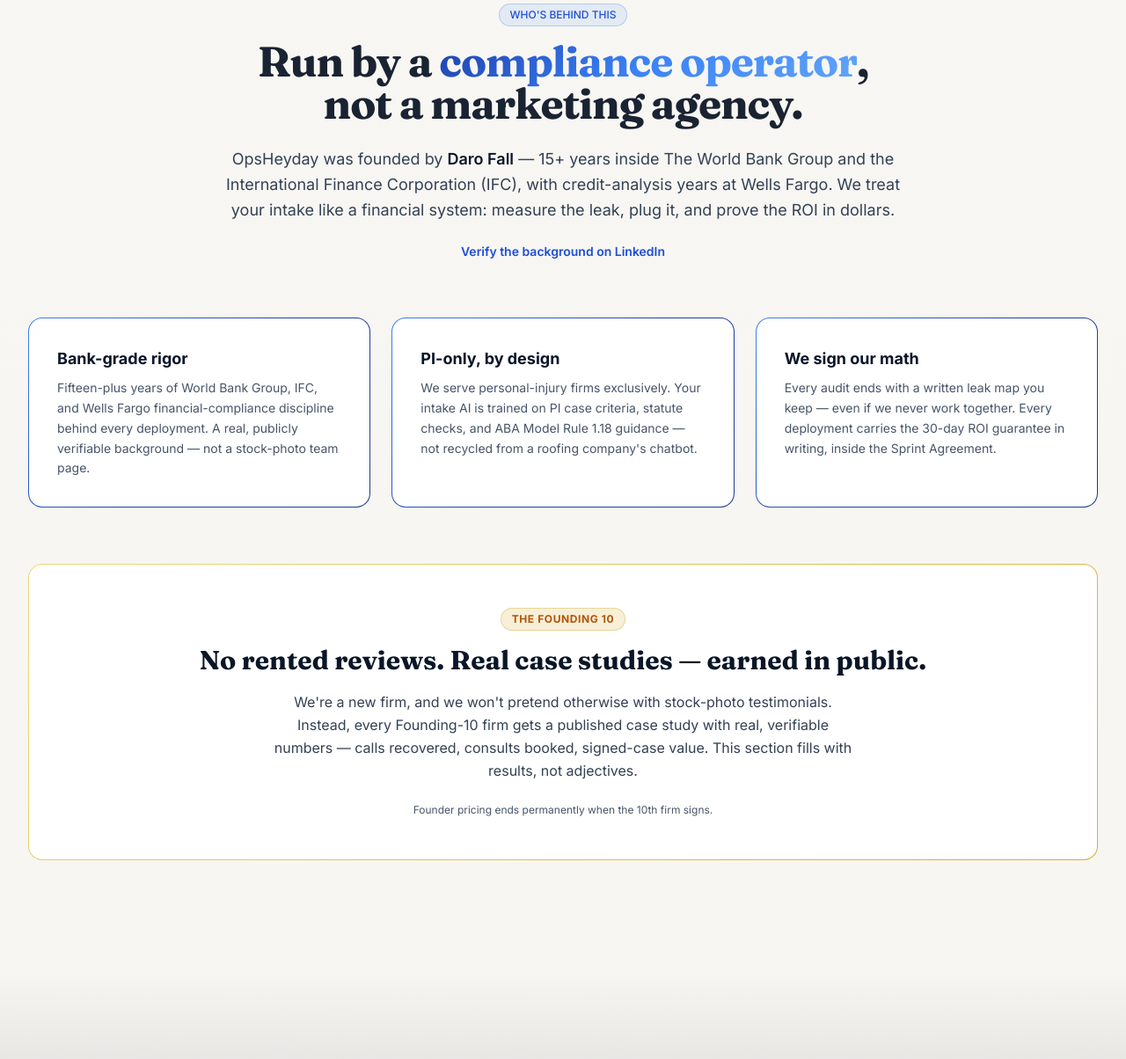
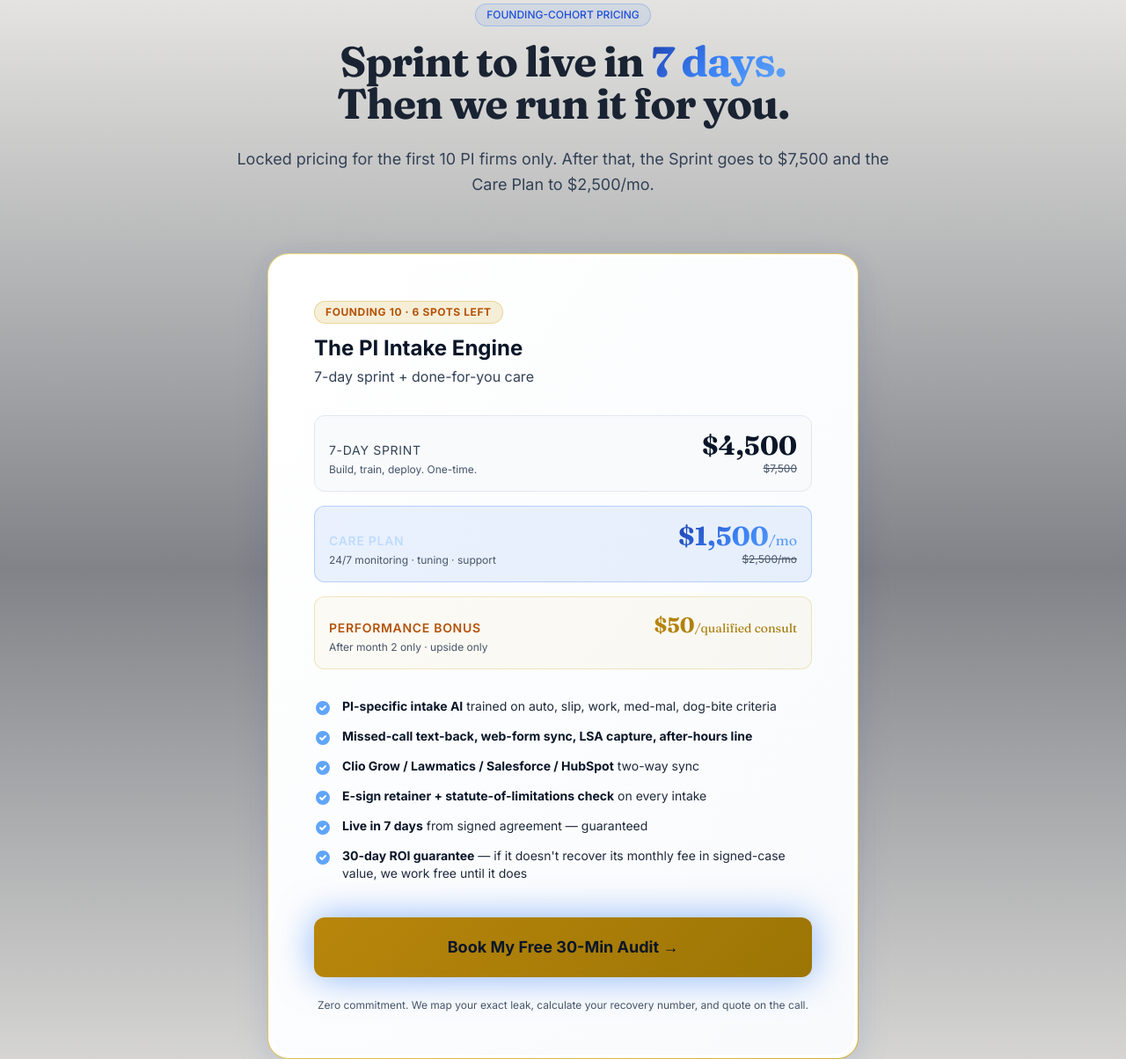
Before and after one commit to sunuebuy-cpu/opsheyday-site, a plain HTML site: page index.html in a window 1280 px wide. Shown: the part 4513-5717 px from the top of the page at 88% size. Drawn offline with nearby package versions, Linux system fonts and the light colour scheme.

Commit message:
Update index.html

```diff
--- a/index.html
+++ b/index.html
@@ -393,29 +393,6 @@
   </div>
 </section>
 
-<!-- TRUST / FOUNDER -->
-<section id="trust" class="relative py-24 lg:py-32">
-<div class="max-w-7xl mx-auto px-6 lg:px-8">
-<div class="text-center max-w-3xl mx-auto mb-16">
-<div class="inline-block px-3 py-1 rounded-full bg-blue-500/10 border border-blue-500/30 text-blue-700 text-xs font-medium mb-4">WHO'S BEHIND THIS</div>
-<h2 class="serif text-3xl sm:text-4xl lg:text-5xl font-bold tracking-tight mb-6">Run by a <span class="gradient-text">compliance operator</span>,<br/>not a marketing agency.</h2>
-<p class="text-lg text-slate-700 leading-relaxed">OpsHeyday was founded by <span class="text-[#0a1628] font-semibold">Daro Fall</span> — 15+ years inside The World Bank Group and the International Finance Corporation (IFC), with credit-analysis years at Wells Fargo. We treat your intake like a financial system: measure the leak, plug it, and prove the ROI in dollars.</p>
-<p class="mt-5"><a href="https://www.linkedin.com/in/daro-fall-3b976365/" target="_blank" rel="noopener" class="inline-flex items-center gap-2 text-blue-700 text-sm font-semibold hover:underline">Verify the background on LinkedIn</a></p>
-</div>
-<div class="grid md:grid-cols-3 gap-6 mb-16">
-<div class="gradient-border rounded-2xl p-8 card-hover"><h3 class="text-lg font-bold text-[#0a1628] mb-2">Bank-grade rigor</h3><p class="text-slate-600 text-sm leading-relaxed">Fifteen-plus years of World Bank Group, IFC, and Wells Fargo financial-compliance discipline behind every deployment. A real, publicly verifiable background — not a stock-photo team page.</p></div>
-<div class="gradient-border rounded-2xl p-8 card-hover"><h3 class="text-lg font-bold text-[#0a1628] mb-2">PI-only, by design</h3><p class="text-slate-600 text-sm leading-relaxed">We serve personal-injury firms exclusively. Your intake AI is trained on PI case criteria, statute checks, and ABA Model Rule 1.18 guidance — not recycled from a roofing company's chatbot.</p></div>
-<div class="gradient-border rounded-2xl p-8 card-hover"><h3 class="text-lg font-bold text-[#0a1628] mb-2">We sign our math</h3><p class="text-slate-600 text-sm leading-relaxed">Every audit ends with a written leak map you keep — even if we never work together. Every deployment carries the 30-day ROI guarantee in writing, inside the Sprint Agreement.</p></div>
-</div>
-<div class="gold-border rounded-2xl p-8 lg:p-12 bg-white/80 text-center">
-<div class="inline-block px-3 py-1 rounded-full bg-gold/20 border border-gold/40 text-amber-700 text-xs font-bold tracking-wider mb-4">THE FOUNDING 10</div>
-<h3 class="serif text-2xl lg:text-3xl font-bold text-[#0a1628] mb-4">No rented reviews. Real case studies — earned in public.</h3>
-<p class="text-slate-700 max-w-2xl mx-auto leading-relaxed mb-6">We're a new firm, and we won't pretend otherwise with stock-photo testimonials. Instead, every Founding-10 firm gets a published case study with real, verifiable numbers — calls recovered, consults booked, signed-case value. This section fills with results, not adjectives.</p>
-<p class="text-xs text-slate-600">Founder pricing ends permanently when the 10th firm signs.</p>
-</div>
-</div>
-</section>
-
 <!-- PRICING -->
 <section id="pricing" class="relative py-24 lg:py-32 bg-gradient-to-b from-transparent via-slate-950/50 to-transparent">
   <div class="max-w-7xl mx-auto px-6 lg:px-8">
@@ -436,7 +413,7 @@
 
           <div class="flex items-center justify-between mb-8">
             <div>
-              <div class="inline-block px-3 py-1 rounded-full bg-gold/20 border border-gold/40 text-amber-700 text-xs font-bold tracking-wider mb-3">FOUNDING 10 · NOW ENROLLING</div>
+              <div class="inline-block px-3 py-1 rounded-full bg-gold/20 border border-gold/40 text-amber-700 text-xs font-bold tracking-wider mb-3">FOUNDING 10 · 6 SPOTS LEFT</div>
               <h3 class="text-2xl font-bold text-[#0a1628]">The PI Intake Engine</h3>
               <p class="text-slate-700 mt-1">7-day sprint + done-for-you care</p>
             </div>
@@ -582,7 +559,7 @@
       Claim My Free Leak Audit
       <svg class="w-6 h-6" fill="none" stroke="currentColor" viewBox="0 0 24 24"><path stroke-linecap="round" stroke-linejoin="round" stroke-width="2.5" d="M17 8l4 4m0 0l-4 4m4-4H3"/></svg>
     </a>
-    <p class="text-xs text-slate-700 mt-4">Founding-cohort pricing locks at $4,500 + $1,500/mo — and ends permanently when the 10th firm signs.</p>
+    <p class="text-xs text-slate-700 mt-4">Founding-cohort pricing locks at $4,500 + $1,500/mo. 6 spots left.</p>
   </div>
 </section>
 
```
